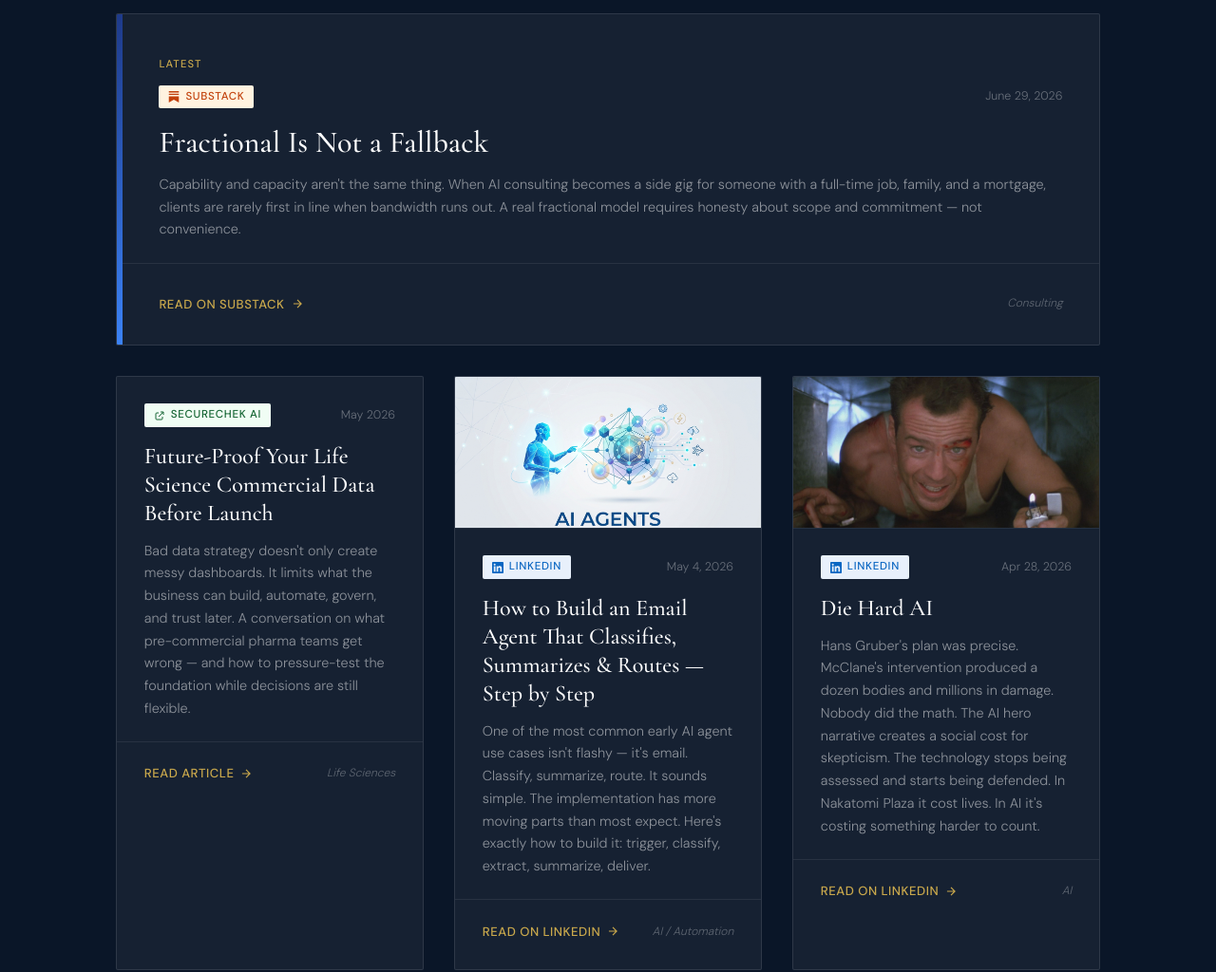
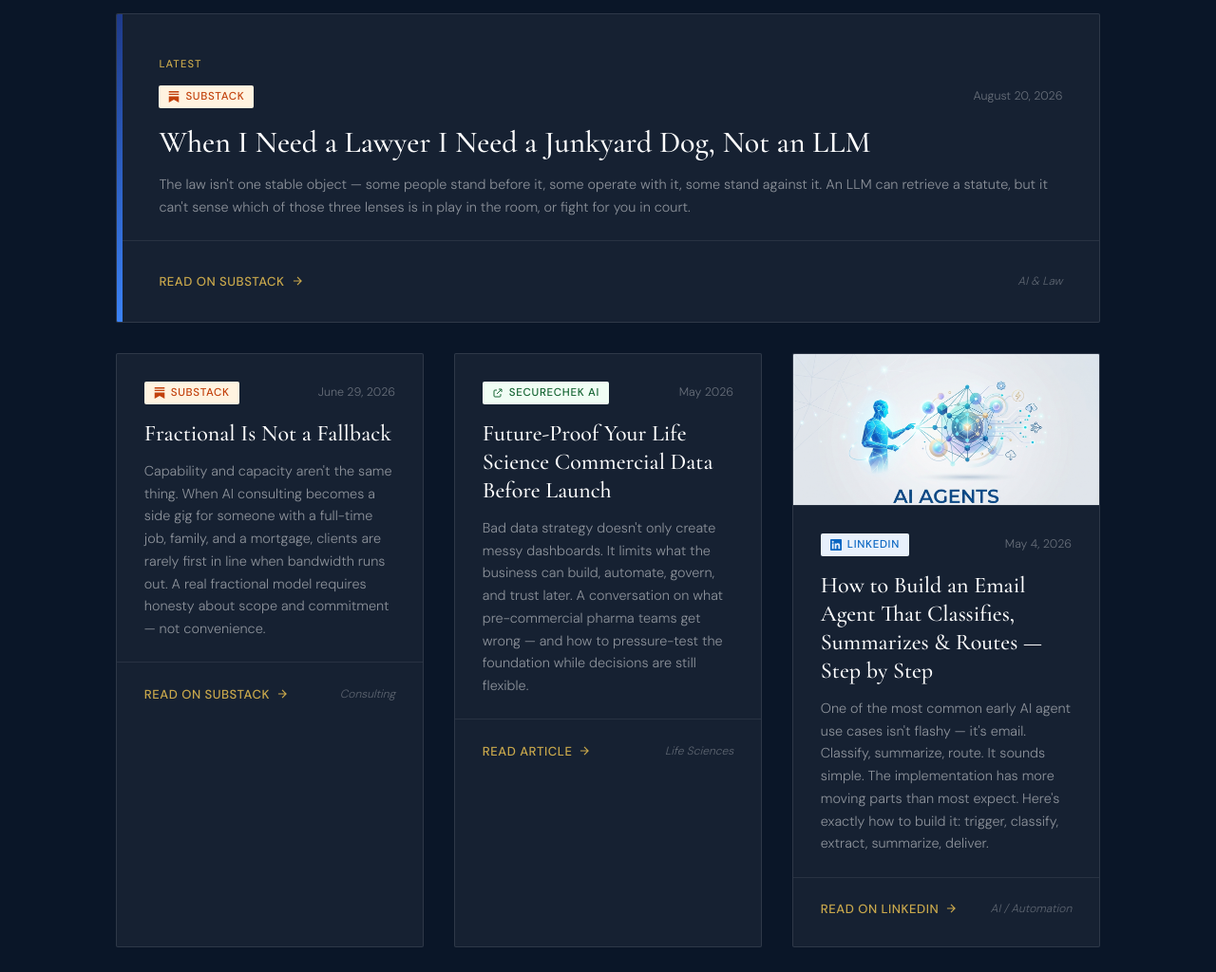
Before and after one commit to 2516Technologies/2516-technologies-website, a plain HTML site: page studio.html in a window 1280 px wide. Shown: the part 1400-2424 px from the top of the page at 95% size. Drawn offline with nearby package versions, Linux system fonts and the light colour scheme.

Commit message:
Add 'When I Need a Lawyer I Need a Junkyard Dog' to studio page

```diff
--- a/studio.html
+++ b/studio.html
@@ -869,8 +869,8 @@
     <div class="section-label" data-source="articles-label">Articles &amp; Essays</div>
     <div class="articles-grid" id="articles-grid">
 
-      <!-- FEATURED: Fractional Is Not a Fallback (Substack) -->
-      <a href="https://2516technologies.substack.com/p/fractional-is-not-a-fallback" target="_blank" rel="noopener"
+      <!-- FEATURED: When I Need a Lawyer I Need a Junkyard Dog, Not an LLM (Substack) -->
+      <a href="https://2516technologies.substack.com/p/when-i-need-a-lawyer-i-need-a-junkyard" target="_blank" rel="noopener"
          class="article-card featured" data-source="substack">
         <div class="featured-accent"></div>
         <div style="display:flex; flex-direction:column; flex:1;">
@@ -881,18 +881,41 @@
                 <svg viewBox="0 0 24 24" fill="currentColor"><path d="M22.539 8.242H1.46V5.406h21.08v2.836zM1.46 10.812V24L12 18.11 22.54 24V10.812H1.46zM22.54 0H1.46v2.836h21.08V0z"/></svg>
                 Substack
               </span>
-              <span class="card-date">June 29, 2026</span>
+              <span class="card-date">August 20, 2026</span>
             </div>
-            <h2 class="card-title">Fractional Is Not a Fallback</h2>
-            <p class="card-excerpt">Capability and capacity aren't the same thing. When AI consulting becomes a side gig for someone with a full-time job, family, and a mortgage, clients are rarely first in line when bandwidth runs out. A real fractional model requires honesty about scope and commitment — not convenience.</p>
+            <h2 class="card-title">When I Need a Lawyer I Need a Junkyard Dog, Not an LLM</h2>
+            <p class="card-excerpt">The law isn't one stable object — some people stand before it, some operate with it, some stand against it. An LLM can retrieve a statute, but it can't sense which of those three lenses is in play in the room, or fight for you in court.</p>
           </div>
           <div class="card-bottom">
             <span class="read-link">
               Read on Substack
               <svg viewBox="0 0 24 24" fill="none" stroke="currentColor" stroke-width="2"><path d="M5 12h14M12 5l7 7-7 7"/></svg>
             </span>
-            <span class="card-tag">Consulting</span>
+            <span class="card-tag">AI &amp; Law</span>
           </div>
+        </div>
+      </a>
+
+      <!-- Fractional Is Not a Fallback (Substack) -->
+      <a href="https://2516technologies.substack.com/p/fractional-is-not-a-fallback" target="_blank" rel="noopener"
+         class="article-card" data-source="substack">
+        <div class="card-top">
+          <div class="card-meta">
+            <span class="source-badge substack">
+              <svg viewBox="0 0 24 24" fill="currentColor"><path d="M22.539 8.242H1.46V5.406h21.08v2.836zM1.46 10.812V24L12 18.11 22.54 24V10.812H1.46zM22.54 0H1.46v2.836h21.08V0z"/></svg>
+              Substack
+            </span>
+            <span class="card-date">June 29, 2026</span>
+          </div>
+          <h2 class="card-title">Fractional Is Not a Fallback</h2>
+          <p class="card-excerpt">Capability and capacity aren't the same thing. When AI consulting becomes a side gig for someone with a full-time job, family, and a mortgage, clients are rarely first in line when bandwidth runs out. A real fractional model requires honesty about scope and commitment — not convenience.</p>
+        </div>
+        <div class="card-bottom">
+          <span class="read-link">
+            Read on Substack
+            <svg viewBox="0 0 24 24" fill="none" stroke="currentColor" stroke-width="2"><path d="M5 12h14M12 5l7 7-7 7"/></svg>
+          </span>
+          <span class="card-tag">Consulting</span>
         </div>
       </a>
 
```
